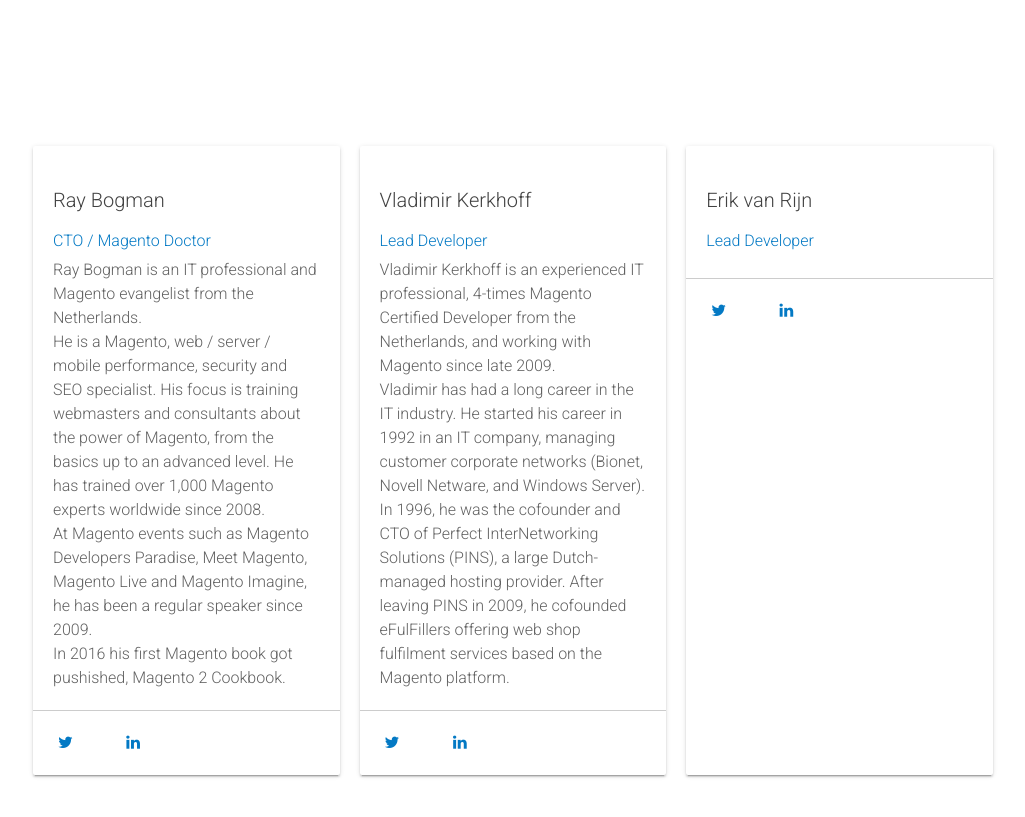
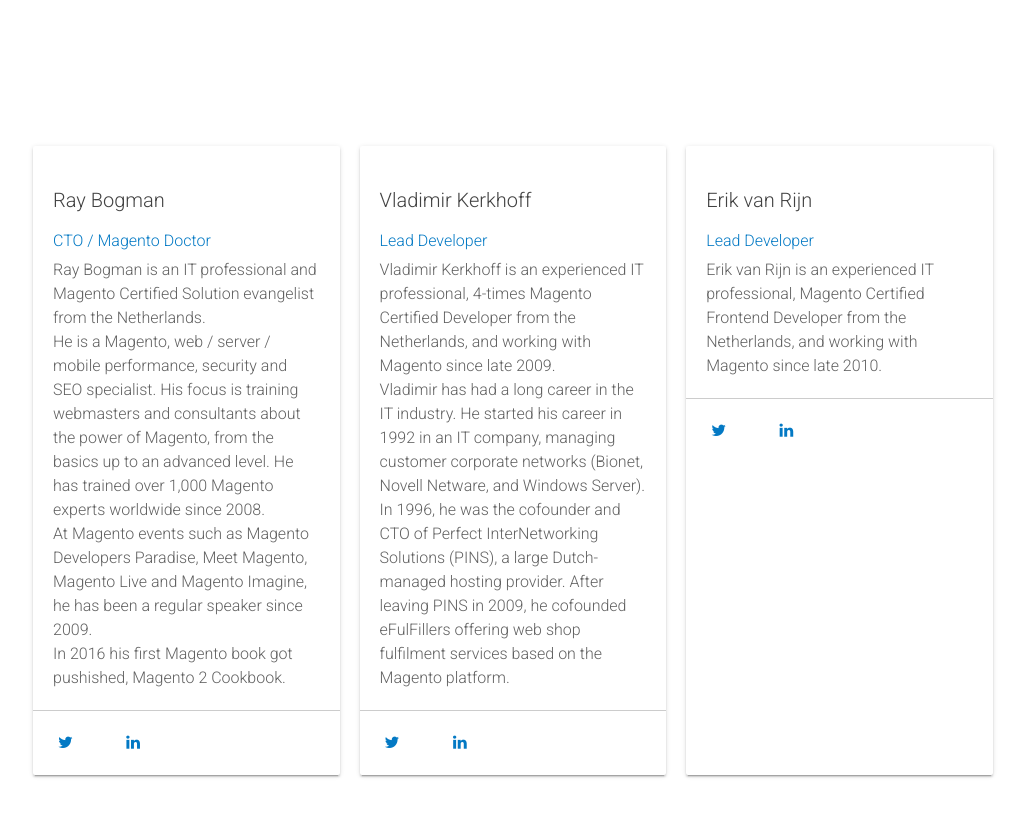
Before and after one commit to mage-acadamy/mage-acadamy.github.io, a Jekyll site: the page built from index.html, in a window 1280 px wide and 900 px high, scrolled down 3060 px. Shown: the top 817 px of the window, without its empty margins (127-1152 px from the left). Built offline with Jekyll 4.4.1, drawn with Linux system fonts in a browser that asks for light colours; nearby versions of some CDN libraries; comment, search, counter and statistics services are not loaded.

Commit message:
some basic bio for Erik

```diff
--- a/_data/people.yml
+++ b/_data/people.yml
@@ -1,7 +1,7 @@
 - name: Ray Bogman
   pic: ray-bogman
   position: CTO / Magento Doctor
-  description: Ray Bogman is an IT professional and Magento evangelist from the Netherlands.</p><p>He is a Magento, web / server / mobile performance, security and SEO specialist. His focus is training webmasters and consultants about the power of Magento, from the basics up to an advanced level. He has trained over 1,000 Magento experts worldwide since 2008.</p><p>At Magento events such as Magento Developers Paradise, Meet Magento, Magento Live and Magento Imagine, he has been a regular speaker since 2009.</p><p>In 2016 his first Magento book got pushished, Magento 2 Cookbook.
+  description: Ray Bogman is an IT professional and Magento Certified Solution evangelist from the Netherlands.</p><p>He is a Magento, web / server / mobile performance, security and SEO specialist. His focus is training webmasters and consultants about the power of Magento, from the basics up to an advanced level. He has trained over 1,000 Magento experts worldwide since 2008.</p><p>At Magento events such as Magento Developers Paradise, Meet Magento, Magento Live and Magento Imagine, he has been a regular speaker since 2009.</p><p>In 2016 his first Magento book got pushished, Magento 2 Cookbook.
   height: 297
   width: 297
   social:
@@ -25,7 +25,7 @@
 - name: Erik van Rijn
   pic: erik-van-rijn
   position: Lead Developer
-  description: ""
+  description: Erik van Rijn is an experienced IT professional, Magento Certified Frontend Developer from the Netherlands, and working with Magento since late 2010.</p><p>
   height: 297
   width: 297
   social:
```
